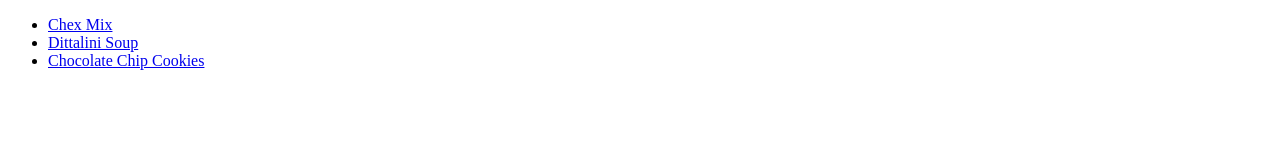
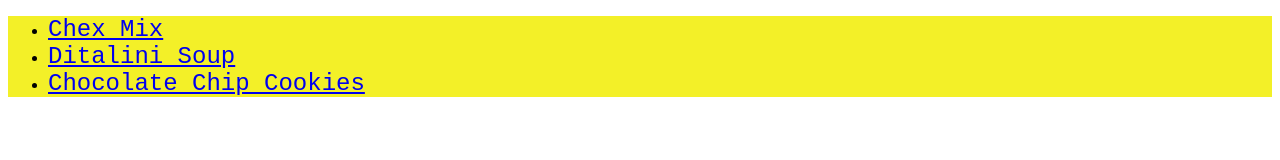
Before and after one commit to briantalbert/odin-recipes, a plain HTML site: page index.html in a window 1280 px wide. Drawn offline with Linux system fonts and the light colour scheme.

Commit message:
Add more detailed CSS

```diff
--- a/index.html
+++ b/index.html
@@ -3,14 +3,16 @@
     <head>
         <meta charset="UTF-8">
         <title>My Recipe Site</title>
+        <link rel="stylesheet" href="styles.css">
     </head>
 
     <body>
+        <div class="list">
         <ul>
-            <li><a href="./recipes/chexmix.html">Chex Mix</a></li>
-            <li><a href="./recipes/soup.html">Dittalini Soup</a></li>
-            <li><a href="./recipes/cookies.html">Chocolate Chip Cookies</a></li>
+            <li><a class="link" href="./recipes/chexmix.html">Chex Mix</a></li>
+            <li><a class="link" href="./recipes/soup.html">Ditalini Soup</a></li>
+            <li><a class="link" href="./recipes/cookies.html">Chocolate Chip Cookies</a></li>
         </ul>
-
+        </div>
     </body>
 </html>
--- a/styles.css
+++ b/styles.css
@@ -0,0 +1,8 @@
+.list {
+    background-color: rgb(243, 240, 40);
+}
+
+.link {
+    font-size: 24px;
+    font-family: 'Courier New', Courier, monospace;
+}
```
